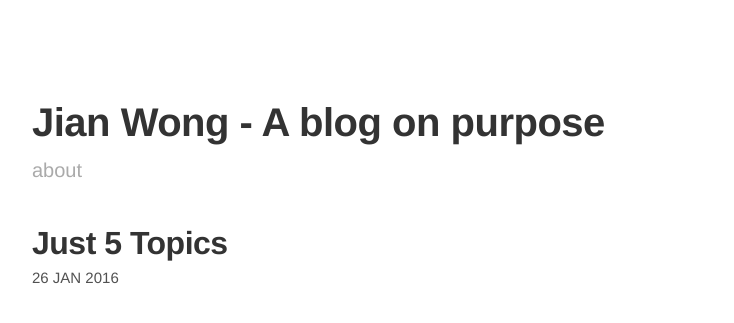
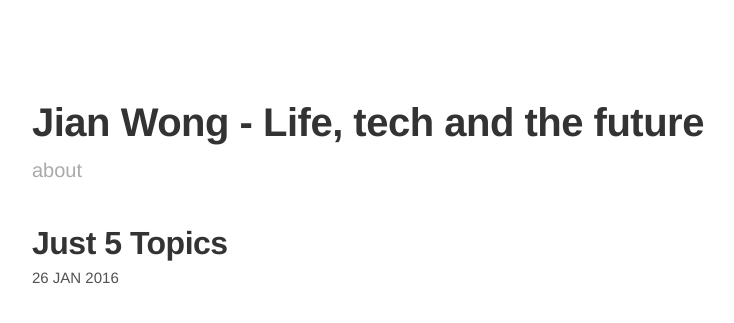
Before and after one commit to Jiantastic/jiantastic.github.io, a Jekyll site: the page built from index.html, in a window 1280 px wide. Shown: the top 323 px of the page, without its empty margins (248-982 px from the left). Built offline with Jekyll 4.4.1, drawn with Linux system fonts in a browser that asks for light colours; Markdown is read by kramdown in place of the engine named in the settings.

Commit message:
Update index.html

```diff
--- a/index.html
+++ b/index.html
@@ -3,7 +3,7 @@ layout: default
 ---
 <header class="masthead">
   <h1 class="masthead-title">
-    <a href="{{ site.baseurl }}/">Jian Wong - A blog on purpose</a>
+    <a href="{{ site.baseurl }}/">Jian Wong - Life, tech and the future</a>
   </h1>
   <nav class="masthead-nav">
     {% for nav in site.nav %}
```
